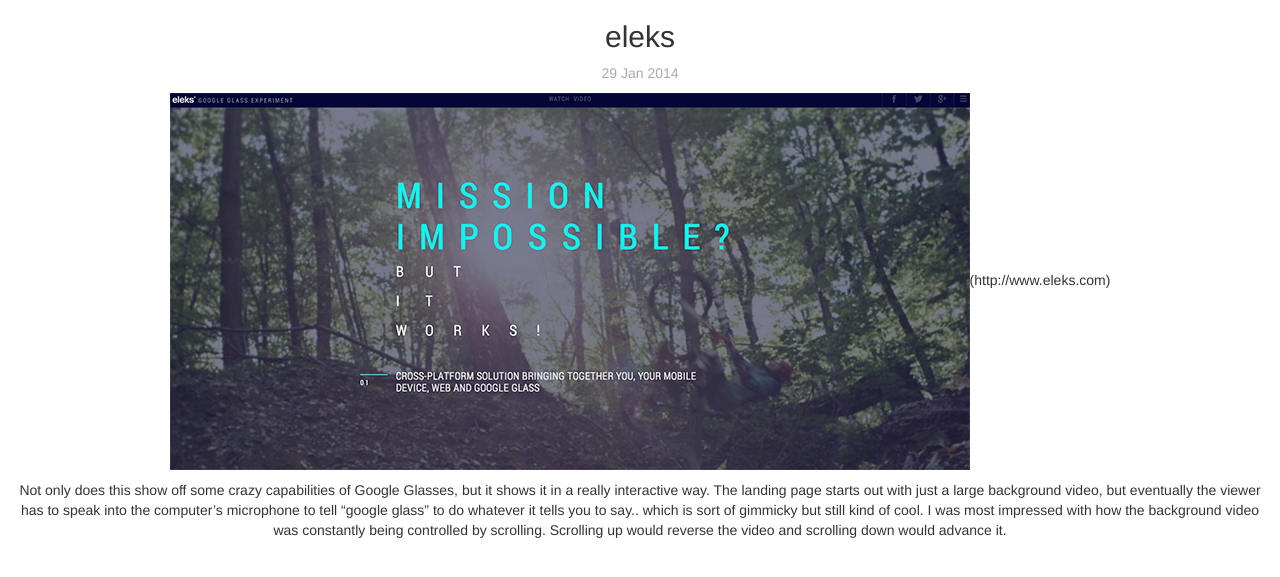
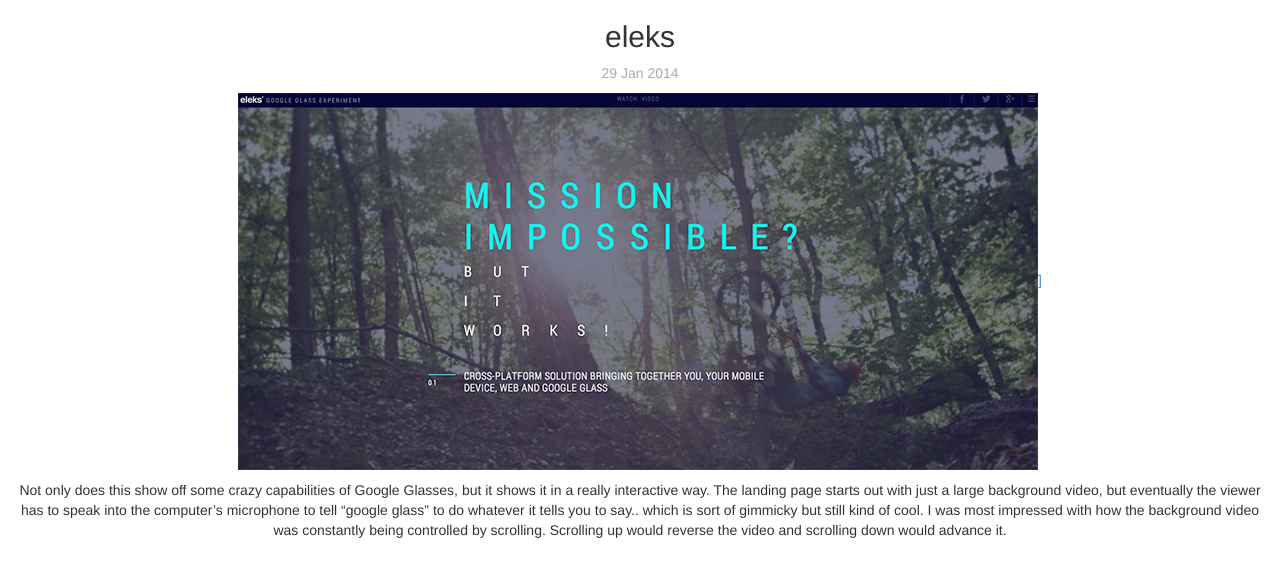
Before and after one commit to japhethcrawford/classblog, a Jekyll site: the page built from _posts/2014-02-18-this-is-the-first-post.markdown, in a window 1280 px wide. Shown: the top 577 px of the page. Built offline with Jekyll 4.4.1, drawn with Linux system fonts in a browser that asks for light colours; Markdown is read by kramdown in place of the engine named in the settings.

Commit message:
update image link in post

```diff
--- a/_posts/2014-02-18-this-is-the-first-post.markdown
+++ b/_posts/2014-02-18-this-is-the-first-post.markdown
@@ -6,6 +6,6 @@
 tags: [Favorite Things on the Web]
 ---
 
-![alt text]({{ site.url }}/assets/blogImages/2014/January/eleks_screenshot.jpg "www.eleks.com")(http://www.eleks.com)
+<a href="http://www.eleks.com" rel="www.eleks.com">![Foo]({{ site.url }}/assets/blogImages/2014/January/eleks_screenshot.jpg)]</a>
 
 Not only does this show off some crazy capabilities of Google Glasses, but it shows it in a really interactive way. The landing page starts out with just a large background video, but eventually the viewer has to speak into the computer's microphone to tell "google glass" to do whatever it tells you to say.. which is sort of gimmicky but still kind of cool. I was most impressed with how the background video was constantly being controlled by scrolling. Scrolling up would reverse the video and scrolling down would advance it.
```
Also changed, not shown: 1 other file.
